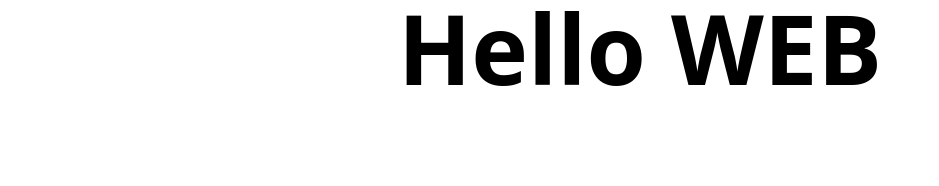
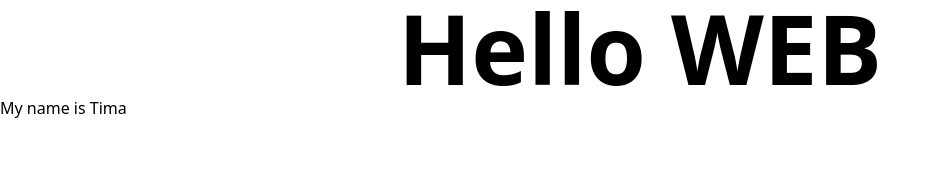
Before and after one commit to xazada13/webcraft, a Nuxt app: page / in a window 1280 px wide. Shown: the top 186 px of the page, without its empty margins (0-939 px from the left). Built offline with nearby package versions, Linux system fonts and the light colour scheme.

Commit message:
add text

```diff
--- a/pages/index.vue
+++ b/pages/index.vue
@@ -1,3 +1,4 @@
 <template>
     <h1 class="text-8xl mx-auto w-max font-bold font-sans">Hello WEB</h1>
+    <h3>My name is Tima</h3>
 </template>
```
